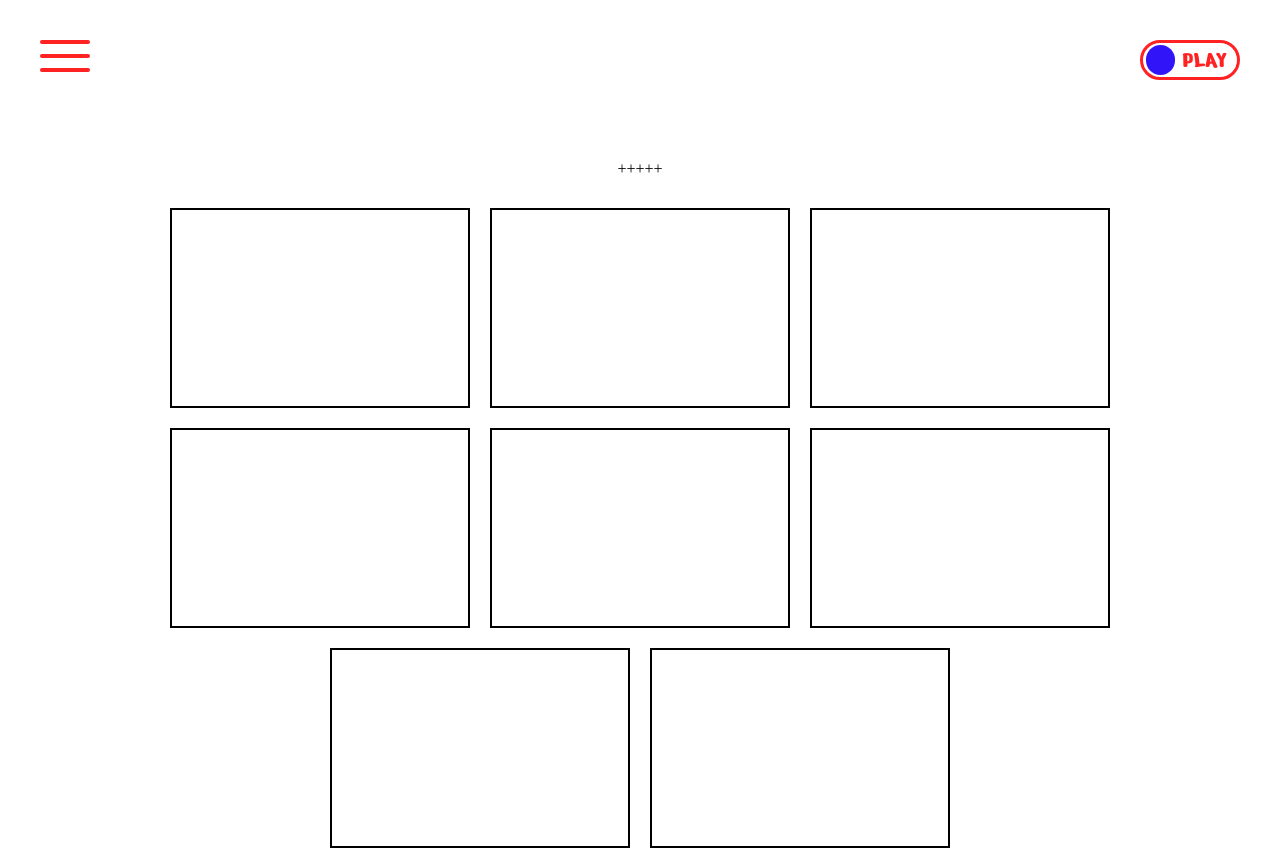
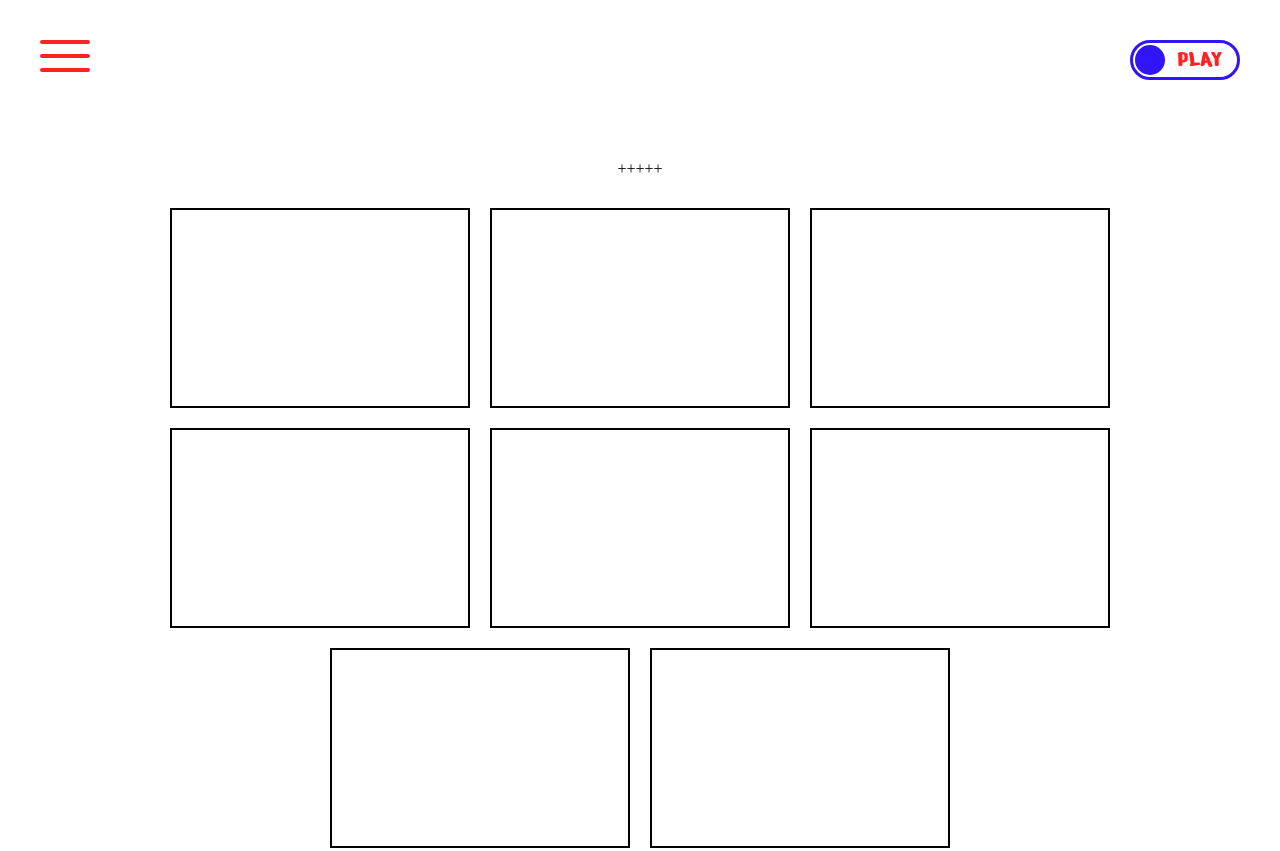
Before and after one commit to Holbootla/projects-2020, a plain HTML site: page english-for-kids/src/index.html in a window 1280 px wide. Shown: the top 851 px of the page. Drawn offline with Linux system fonts and the light colour scheme.

Commit message:
feat: add switcher-button module (animation for button part)

```diff
--- a/english-for-kids/src/index.html
+++ b/english-for-kids/src/index.html
@@ -30,13 +30,11 @@
                     <div class="hamburger-menu-button-line-2"></div>
                     <div class="hamburger-menu-button-line-3"></div>
                 </div>
-                <div class="toggle-game-mode-button">
-                    <div class="toggle-game-mode-button-switcher">
+                <div class="game-mode-button">
+                    <div class="game-mode-button-switcher">
 
                     </div>
-                    <div class="toggle-game-mode-button-text">
-                        PLAY
-                    </div>
+                    <div class="game-mode-button-text"></div>
                 </div>
             </div>
         </header>
--- a/english-for-kids/src/scripts/main.js
+++ b/english-for-kids/src/scripts/main.js
@@ -1,3 +1,5 @@
 import { toggleHamburgerMenu } from './hamburger-menu.js';
+import { switcherButton } from './switcher-button.js';
 
 toggleHamburgerMenu();
+switcherButton();
--- /dev/null
+++ b/english-for-kids/src/scripts/switcher-button.js
@@ -0,0 +1,23 @@
+const switcherButton = function () {
+
+    const gameModeButton = document.querySelector('.game-mode-button');
+    const gameModeButtonSwitcher = document.querySelector('.game-mode-button-switcher');
+    const gameModeButtonText = document.querySelector('.game-mode-button-text');
+
+    gameModeButtonText.innerHTML = 'PLAY';
+
+    gameModeButton.addEventListener('click', () => {
+        gameModeButton.classList.toggle('game-mode-button-on');
+        gameModeButtonSwitcher.classList.toggle('game-mode-button-switcher-on');
+        gameModeButtonText.classList.toggle('game-mode-button-text-on');
+
+        if (gameModeButtonText.innerHTML === 'PLAY') {
+            gameModeButtonText.innerHTML = 'TRAIN';
+        } else {
+            gameModeButtonText.innerHTML = 'PLAY';
+        }
+    });
+
+};
+
+export { switcherButton };
--- a/english-for-kids/src/styles/style.css
+++ b/english-for-kids/src/styles/style.css
@@ -24,33 +24,56 @@
     padding: 40px 40px;
 }
 
-.toggle-game-mode-button {
+.game-mode-button {
     cursor: pointer;
-    width: 100px;
+    width: 110px;
     height: 40px;
-    border: 3px solid #ff2222;
+    border: 3px solid #3214f8;
     border-radius: 20px;
-    display: flex;
     padding: 3px;
-    align-items: center;
+    position: relative;
 }
 
-.toggle-game-mode-button-switcher {
+.game-mode-button-on {
+    border: 3px solid #ff2222;
+    transition: 0.2s;
+}
+
+.game-mode-button-switcher {
+    position: absolute;
+    top: 2px;
+    left: 2px;
     cursor: pointer;
     width: 30px;
     height: 30px;
     border-radius: 15px;
     background: #3214f8;
-    flex: 1;
+    transition: 0.2s;
 }
 
-.toggle-game-mode-button-text {
+.game-mode-button-switcher-on {
+    transform: translateX(70px);
+    background: #ff2222;
+    transition: 0.2s;
+}
+
+.game-mode-button-text {
+    position: absolute;
+    top: 2px;
+    right: 15px;
     font-family: 'Nerko One', cursive;
     font-size: 24px;
     color: #ff2222;
     text-align: center;
     cursor: pointer;
     flex: 2;
+    transition: 0.2s;
+}
+
+.game-mode-button-text-on {
+    transform: translateX(-25px);
+    color: #3214f8;
+    transition: 0.2s;
 }
 
 .hamburger-menu-button {
```
